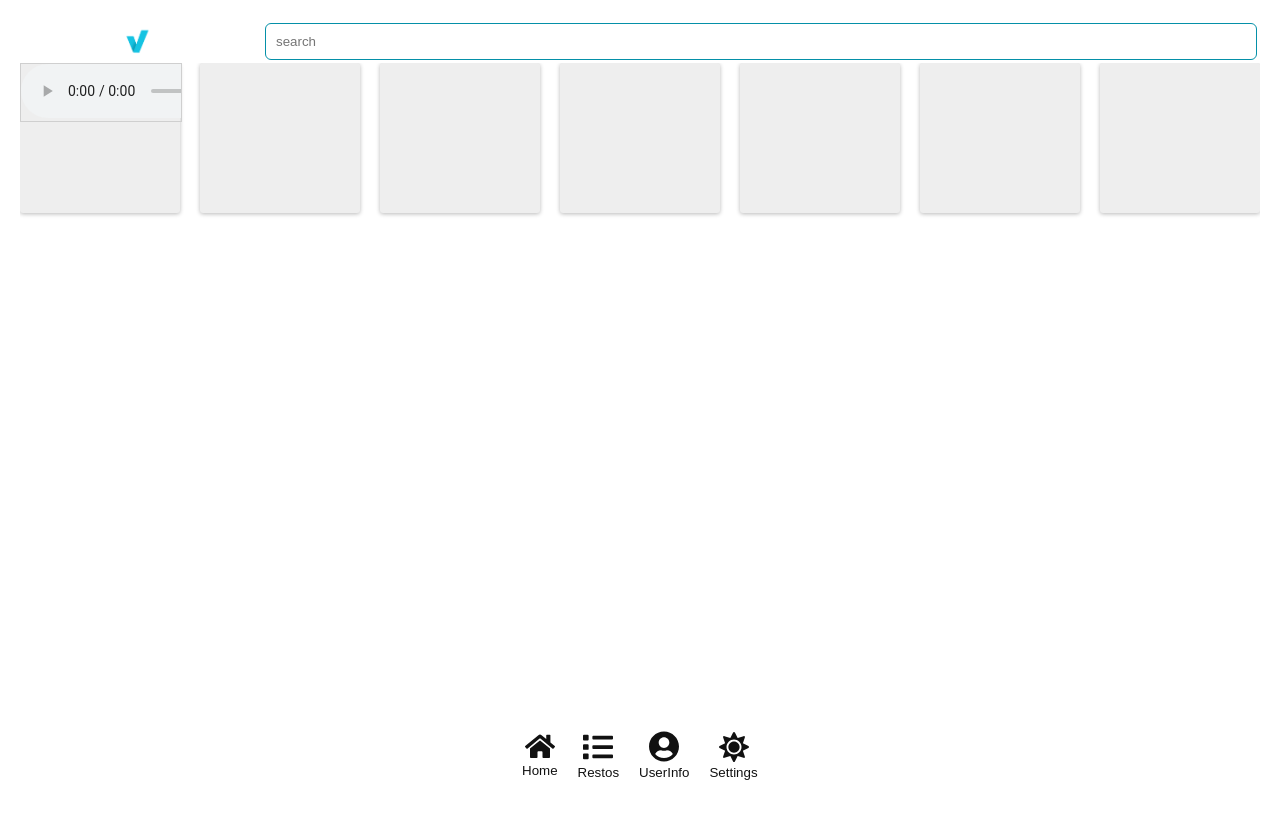
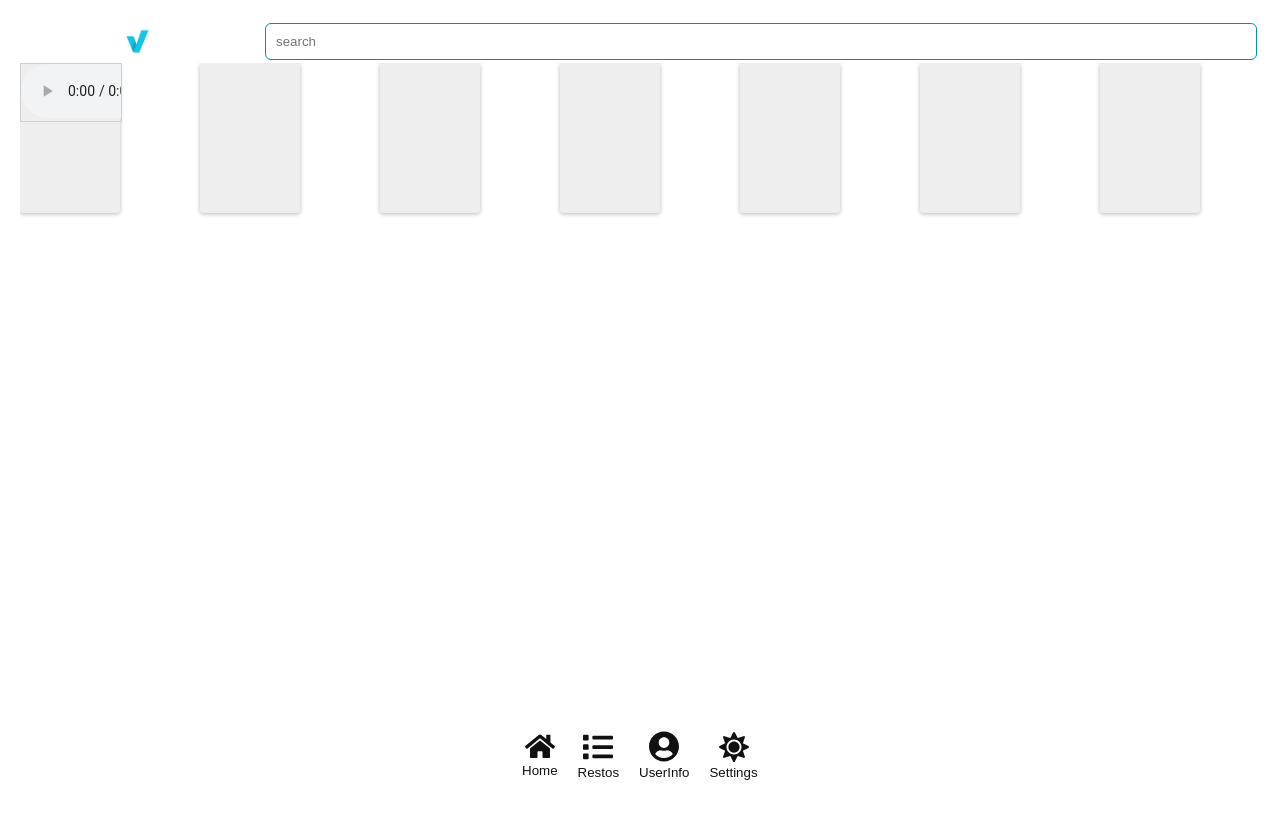
Before and after one commit to ahmadwarren/Nleka, a React app: page / in a window 1280 px wide. Built offline with nearby package versions, Linux system fonts and the light colour scheme.

Commit message:
Update index.css
Correctin' a box height from min to max height

```diff
--- a/src/index.css
+++ b/src/index.css
@@ -100,7 +100,7 @@ body {
 
   .container .box{
     background: #eee;
-    min-width: 100px;
+    max-width: 100px;
     height: 150px;
     box-shadow: rgb(0 0 0 / 28%) 0px 1px 4px;
     border-radius: 3px;
```
